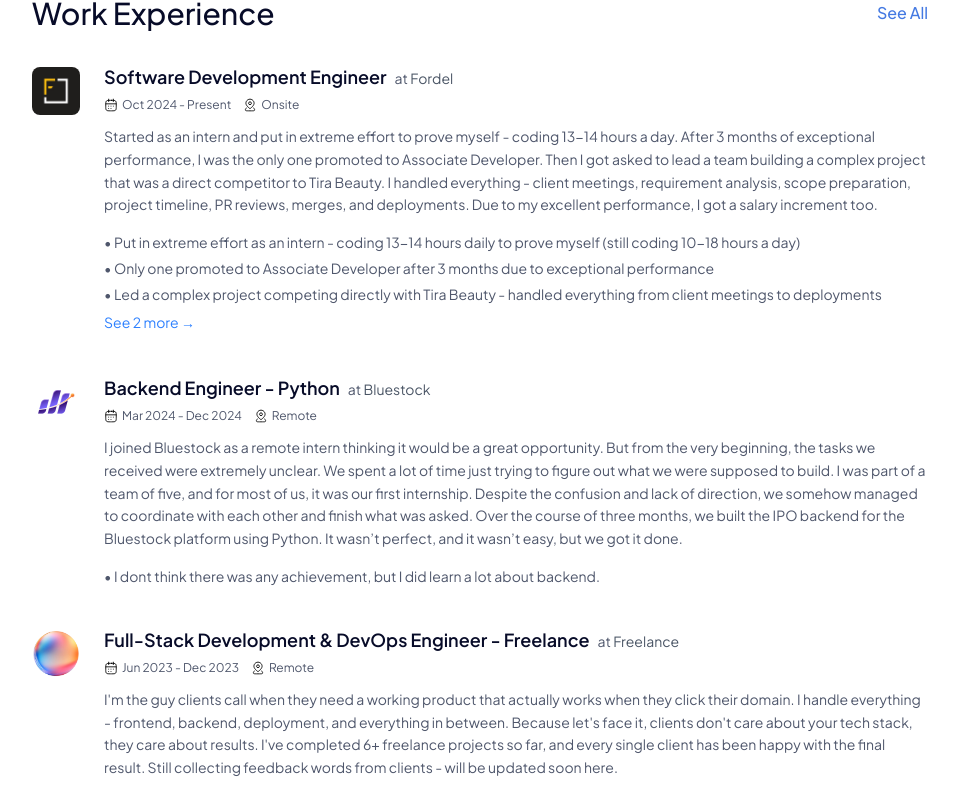
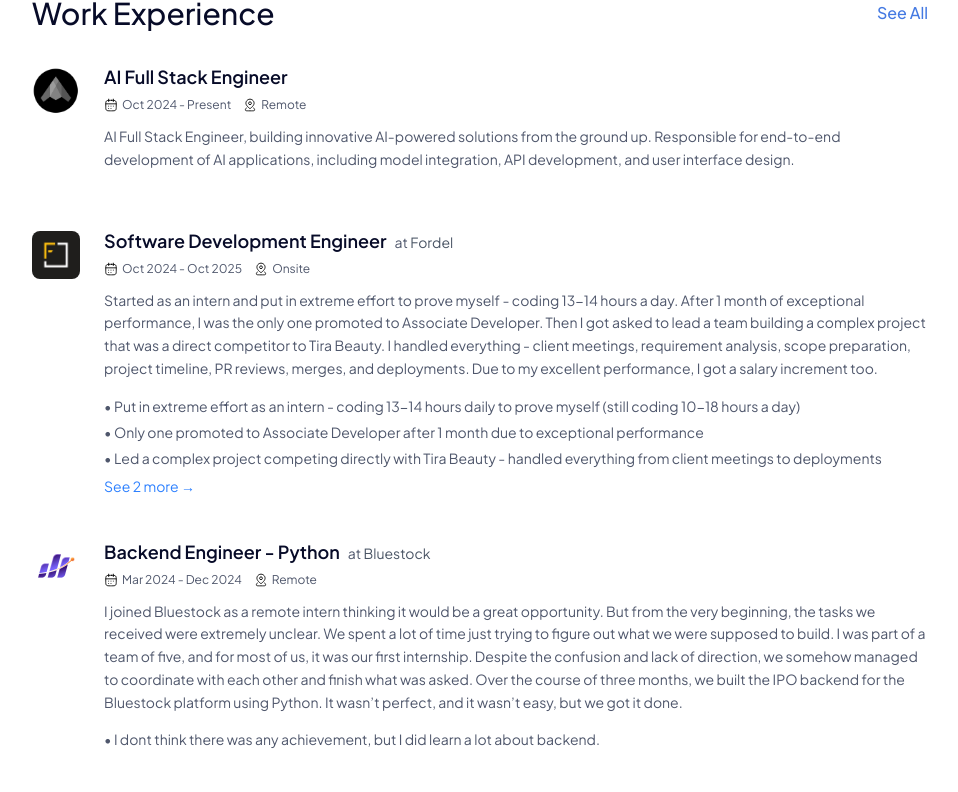
Before and after one commit to yoursandeshshrestha/Portfolio, a Next.js app: page / in a window 1280 px wide. Shown: the part 659-1451 px from the top of the page, without its empty margins (280-1238 px from the left). Built offline with nearby package versions, Linux system fonts and the light colour scheme.

Commit message:
chore(data): update experience and projects data

```diff
--- a/src/data/experience.ts
+++ b/src/data/experience.ts
@@ -15,16 +15,45 @@ export interface WorkExperience {
 
 export const workExperience: WorkExperience[] = [
   {
+    id: "stealth-2024",
+    title: "AI Full Stack Engineer",
+    company: "",
+    period: "Oct 2024 - Present",
+    location: "Remote",
+    image: "/company/stealth.webp",
+    link: "#",
+    type: "full-time",
+    description:
+      "AI Full Stack Engineer, building innovative AI-powered solutions from the ground up. Responsible for end-to-end development of AI applications, including model integration, API development, and user interface design.",
+    technologies: [
+      "Python",
+      "TypeScript",
+      "React",
+      "Next.js",
+      "FastAPI",
+      "PostgreSQL",
+      "Docker",
+      "AWS",
+      "Machine Learning",
+      "AI/ML",
+      "langchain",
+      "Langgraph",
+      "Hugging Face",
+      "",
+    ],
+    achievements: [],
+  },
+  {
     id: "fordel-2024",
     title: "Software Development Engineer",
     company: "Fordel",
-    period: "Oct 2024 - Present",
+    period: "Oct 2024 - Oct 2025",
     location: "Onsite",
     image: "/company/fordel.jpg",
     link: "https://fordelstudios.com/",
     type: "full-time",
     description:
-      "Started as an intern and put in extreme effort to prove myself - coding 13-14 hours a day. After 3 months of exceptional performance, I was the only one promoted to Associate Developer. Then I got asked to lead a team building a complex project that was a direct competitor to Tira Beauty. I handled everything - client meetings, requirement analysis, scope preparation, project timeline, PR reviews, merges, and deployments. Due to my excellent performance, I got a salary increment too.",
+      "Started as an intern and put in extreme effort to prove myself - coding 13-14 hours a day. After 1 month of exceptional performance, I was the only one promoted to Associate Developer. Then I got asked to lead a team building a complex project that was a direct competitor to Tira Beauty. I handled everything - client meetings, requirement analysis, scope preparation, project timeline, PR reviews, merges, and deployments. Due to my excellent performance, I got a salary increment too.",
     technologies: [
       "Next.js",
       "React",
@@ -59,7 +88,7 @@ export const workExperience: WorkExperience[] = [
     ],
     achievements: [
       "Put in extreme effort as an intern - coding 13-14 hours daily to prove myself (still coding 10-18 hours a day)",
-      "Only one promoted to Associate Developer after 3 months due to exceptional performance",
+      "Only one promoted to Associate Developer after 1 month due to exceptional performance",
       "Led a complex project competing directly with Tira Beauty - handled everything from client meetings to deployments",
       "Managed requirement analysis, scope preparation, project timeline, PR reviews, merges, and deployments",
       "Got salary increment due to excellent performance and top talent recognition",
@@ -99,11 +128,13 @@ export const workExperience: WorkExperience[] = [
     link: "#",
     type: "freelance",
     description:
-      "I'm the guy clients call when they need a working product that actually works when they click their domain. I handle everything - frontend, backend, deployment, and everything in between. Because let's face it, clients don't care about your tech stack, they care about results. I've completed 6+ freelance projects so far, and every single client has been happy with the final result. Still collecting feedback words from clients - will be updated soon here.",
+      "I'm the guy clients call when they need a working product that actually works when they click their domain. I handle everything - frontend, backend, deployment, and everything in between. Because let's face it, clients don't care about your tech stack, they care about results. I've completed 8 freelance projects so far, and every single client has been happy with the final result. Still collecting feedback words from clients - will be updated soon here.",
     technologies: ["Frontend", "Backend", "Deployment", "Client Management"],
     achievements: [
       "Delivered working products on time and within budget (no excuses)",
       "All clients are very happy with the final result (still collecting feedback words from clients - will be updated soon here)",
+      "Handled end-to-end development from requirements to deployment for 8 projects",
+      "Managed client relationships, scope changes, and project timelines independently",
     ],
     process: [
       "Deep dive into client requirements, vision, and business goals",
@@ -127,5 +158,5 @@ export const experienceStats = {
   totalCompanyProjects: 4,
   totalCodingHours: 8000,
   CodingDate: "(From March 15th 2024 to Present)",
-  totalGitHubContributions: 3000,
+  totalGitHubContributions: 4000,
 };
--- a/src/data/projects.ts
+++ b/src/data/projects.ts
@@ -3,13 +3,14 @@ export const projects = [
     image: "/project/images/main/devops.png",
     date: "Jan 2025 – Present",
     title: "Multi-Environment DevOps Automation",
-    difficulty: "Beginner",
+    difficulty: "Advanced",
     slug: "devops-project",
     tags: ["devops", "backend"],
     stack:
       "Docker, GitHub Actions, PM2, NGINX, Node.js, Bash, Linux (Ubuntu), DigitalOcean VPS, SSL/TLS, SSH",
     link: {
-      sourcecode: "https://github.com/yourusername/devops-starter-template",
+      sourcecode: null,
+      confidential: true,
     },
     description:
       "A practical DevOps project demonstrating multi-environment containerization, automated CI/CD pipelines, and production-grade deployment automation. Features include Docker containerization across dev/staging/prod environments, GitHub Actions workflows with SSH deployment, NGINX reverse proxy configuration with domain mapping, PM2 process management with clustering, and automated deployment scripts. Built with real-world DevOps practices and tools.",
@@ -25,8 +26,9 @@ export const projects = [
     stack:
       "Next.js, React, TailwindCSS, Shiprocket, Razorpay, Custom Magento, Deployment - CI/CD",
     link: {
-      demo: "https://formula.yellowchalk.dev",
-      sourcecode: "https://github.com/wordimpactnetwork/wordimpactnetwork",
+      demo: "https://theformulashop.com/",
+      sourcecode: null,
+      confidential: true,
     },
     description:
       "A full-scale, advanced e-commerce platform built as a direct competitor to Tira Beauty. Architected and developed end-to-end (frontend, backend, database, deployment) with 70,000+ lines of code. Features include real-time order tracking, personalized recommendations, routine builder, and seamless integrations with Shiprocket, Razorpay, and a custom Magento backend. Designed for scalability, maintainability, and a luxury-brand user experience.",
@@ -34,15 +36,16 @@ export const projects = [
   {
     image: "/project/images/main/wordimpactnetwork.png",
     date: "April 2025 – Present",
-    difficulty: "Intermediate",
+    difficulty: "Advanced",
     title: "Word Impact Network Backend",
     slug: "word-impact-network-backend",
     tags: ["backend", "devops"],
     stack:
       "Node.js, Express.js, TypeScript, Prisma ORM, PostgreSQL, Redis, Zod, Docker, Swagger, Socket.io, Cloudinary, Winston",
     link: {
-      sourcecode:
-        "https://github.com/wordimpactnetwork/wordimpactnetwork-backend",
+      demo: "https://wordimpactnetwork.org/",
+      sourcecode: null,
+      confidential: true,
     },
     description:
       "A production-grade Learning Management System (LMS) backend with 88+ API endpoints, featuring dual authentication (Admin/Student), course management, progress tracking, assessment systems, real-time analytics, and third-party integrations. Built with Node.js, Express.js, TypeScript, Prisma ORM (PostgreSQL), Redis, Zod, and Docker. Includes real-time messaging (Socket.io), file uploads (Cloudinary), robust logging (Winston), automated testing (Jest), and CI/CD-ready Docker workflows.",
```
